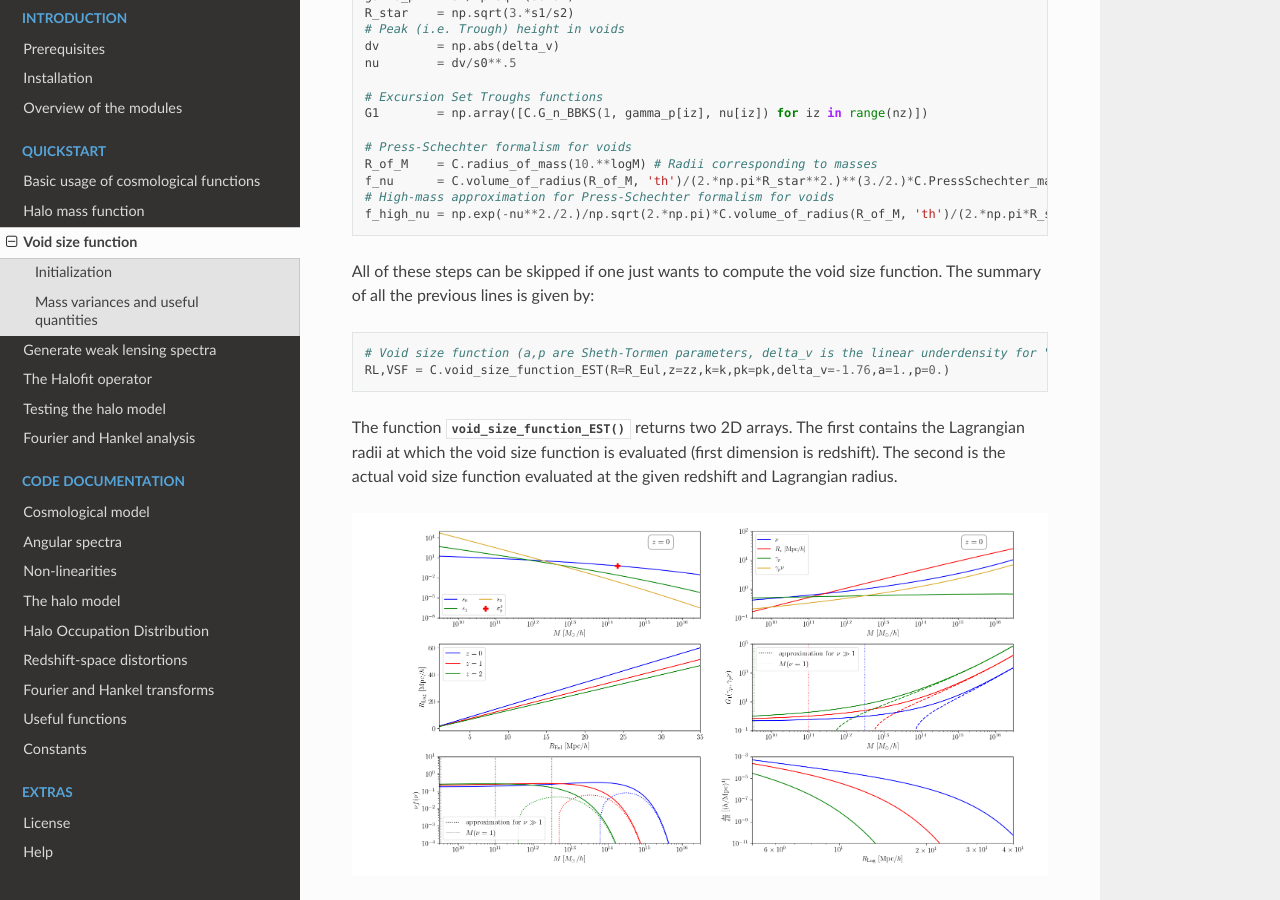
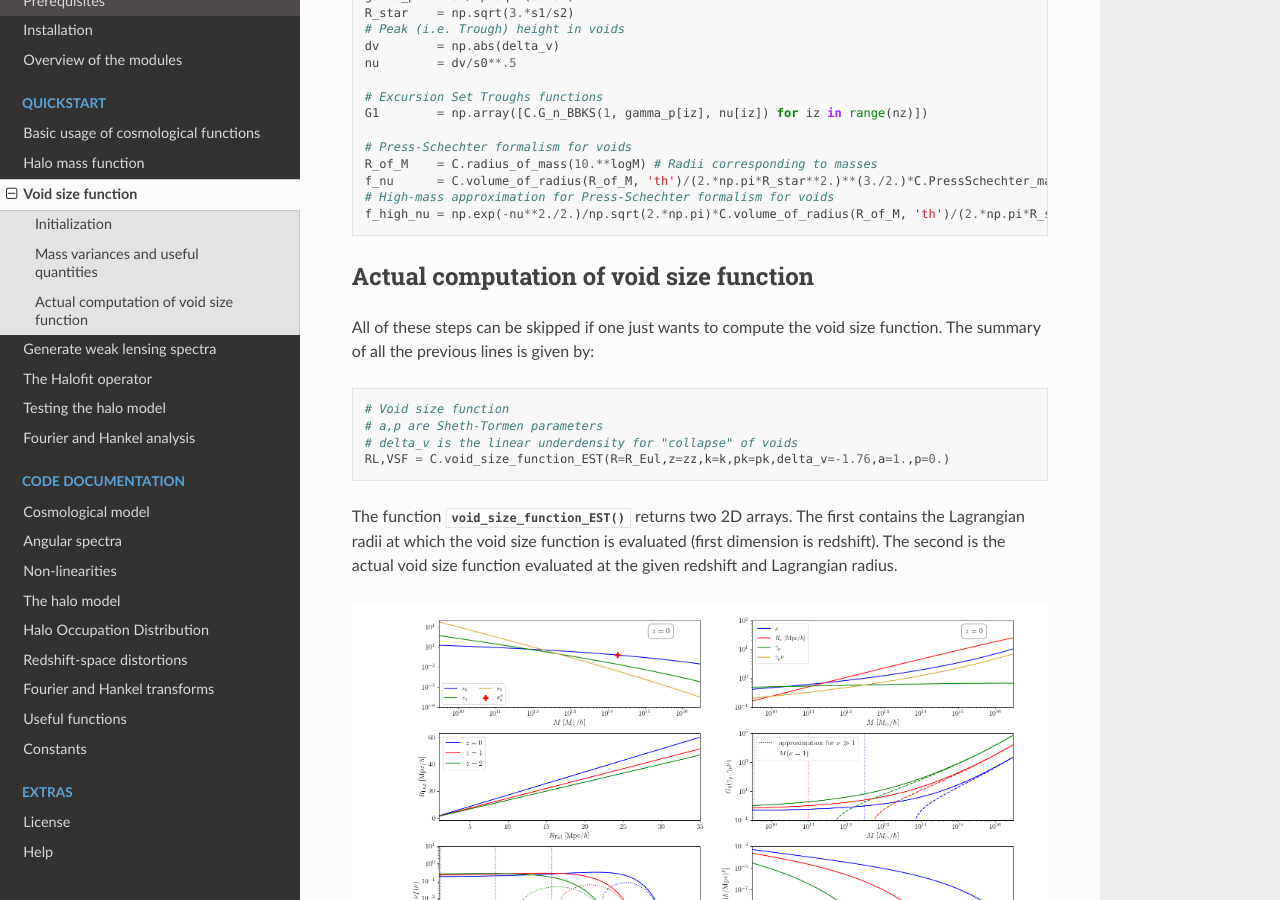
Before and after one commit to GabrieleParimbelli/COLIBRI, a Sphinx documentation site: the page built from doc/source/quickstart/test_void_size_function.rst, in a window 1280 px wide and 900 px high, scrolled down 1071 px. Built offline with Sphinx 7.4.7 and the Read the Docs theme 2.0.0, drawn with Linux system fonts in a browser that asks for light colours.

Commit message:
Added documentation void size function

```diff
--- a/doc/source/quickstart/test_void_size_function.rst
+++ b/doc/source/quickstart/test_void_size_function.rst
@@ -66,12 +66,17 @@ Other key quantities are the following:
  # High-mass approximation for Press-Schechter formalism for voids
  f_high_nu = np.exp(-nu**2./2.)/np.sqrt(2.*np.pi)*C.volume_of_radius(R_of_M, 'th')/(2.*np.pi*R_star**2.)**1.5*(nu**3.-3*nu)*gamma_p**3.
 
+Actual computation of void size function
+-----------------------------------------------
+
 All of these steps can be skipped if one just wants to compute the void size function.
 The summary of all the previous lines is given by:
 
 .. code-block:: python
 
- # Void size function (a,p are Sheth-Tormen parameters, delta_v is the linear underdensity for "collapse" of voids)
+ # Void size function
+ # a,p are Sheth-Tormen parameters
+ # delta_v is the linear underdensity for "collapse" of voids
  RL,VSF = C.void_size_function_EST(R=R_Eul,z=zz,k=k,pk=pk,delta_v=-1.76,a=1.,p=0.)
 
 The function :func:`~colibri.cosmology.cosmo.void_size_function_EST` returns two 2D arrays.
```
